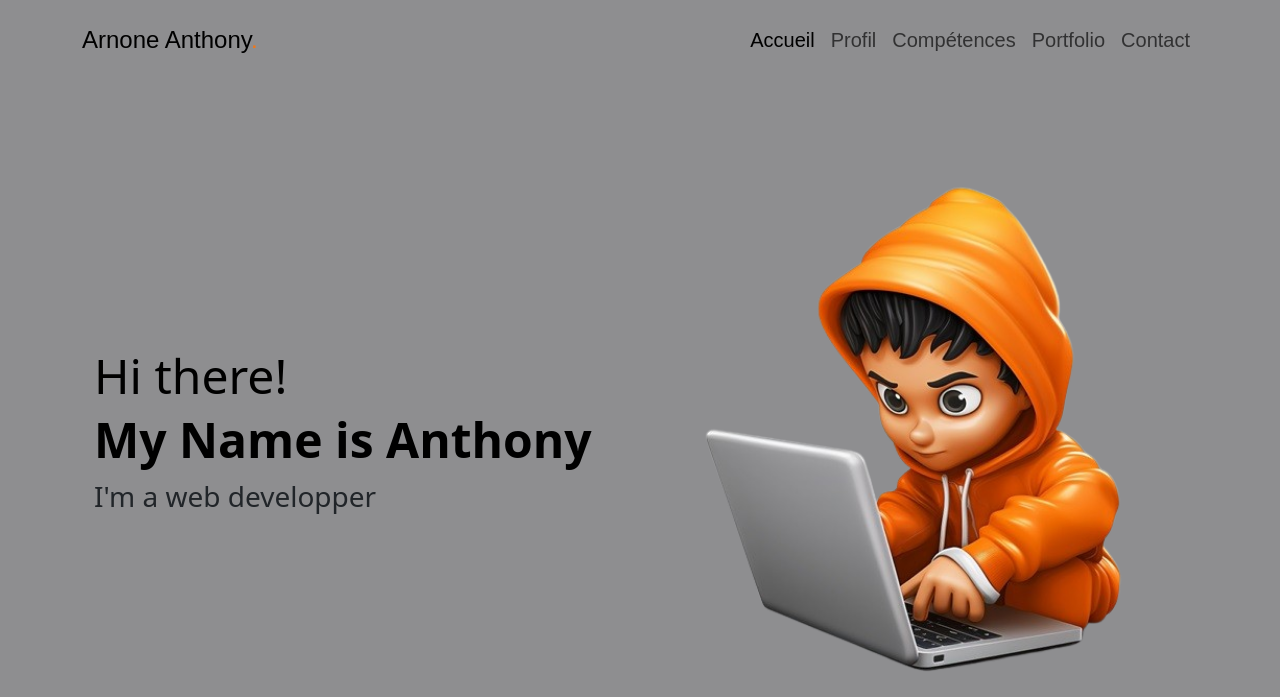
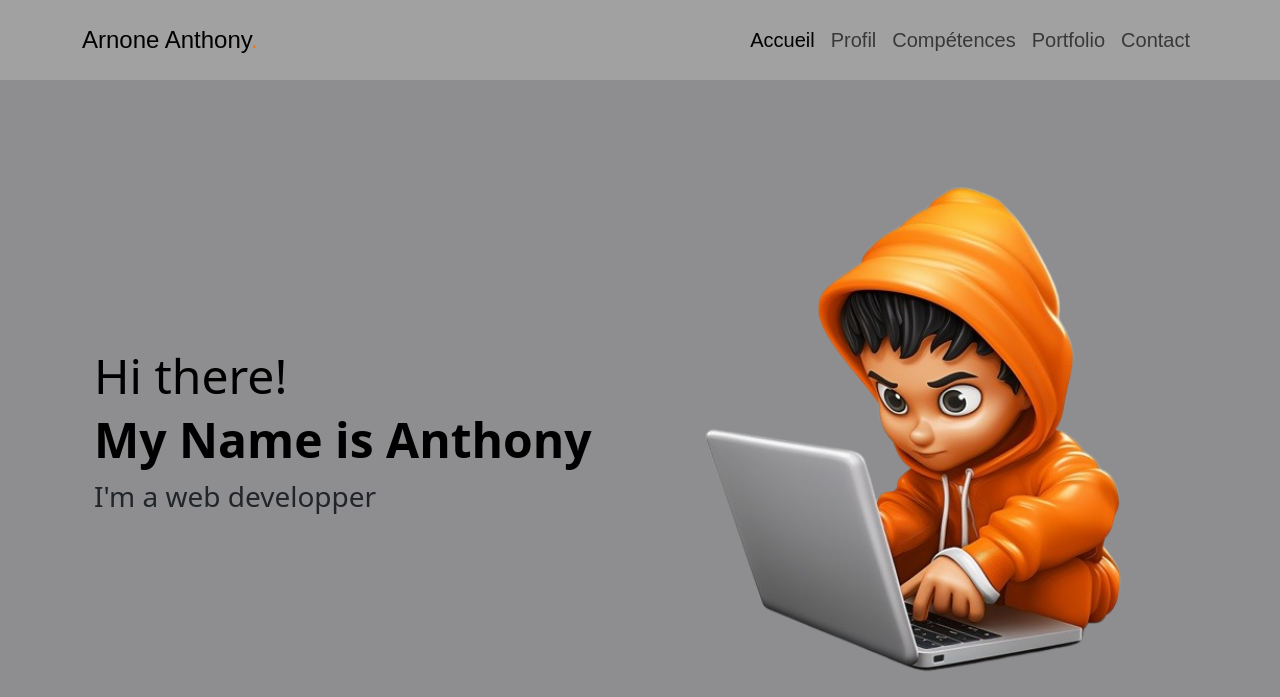
Before and after one commit to Anthoonyyy/Portfolio, a PHP site: page /public/ in a window 1280 px wide. Shown: the top 697 px of the page. Run offline with PHP 8.4, Linux system fonts and the light colour scheme; a stand-in replaces the project's code that opens the database connection; some libraries are stand-ins or nearby versions; some web fonts are replaced.

Commit message:
changement couleur navbar

```diff
--- a/public/css/style.css
+++ b/public/css/style.css
@@ -11,7 +11,7 @@
 
 
 #navbar {
-    background-color: transparent;
+    background-color: rgba(184, 185, 184, 0.426);
     height: 5em;
 }
 
```
